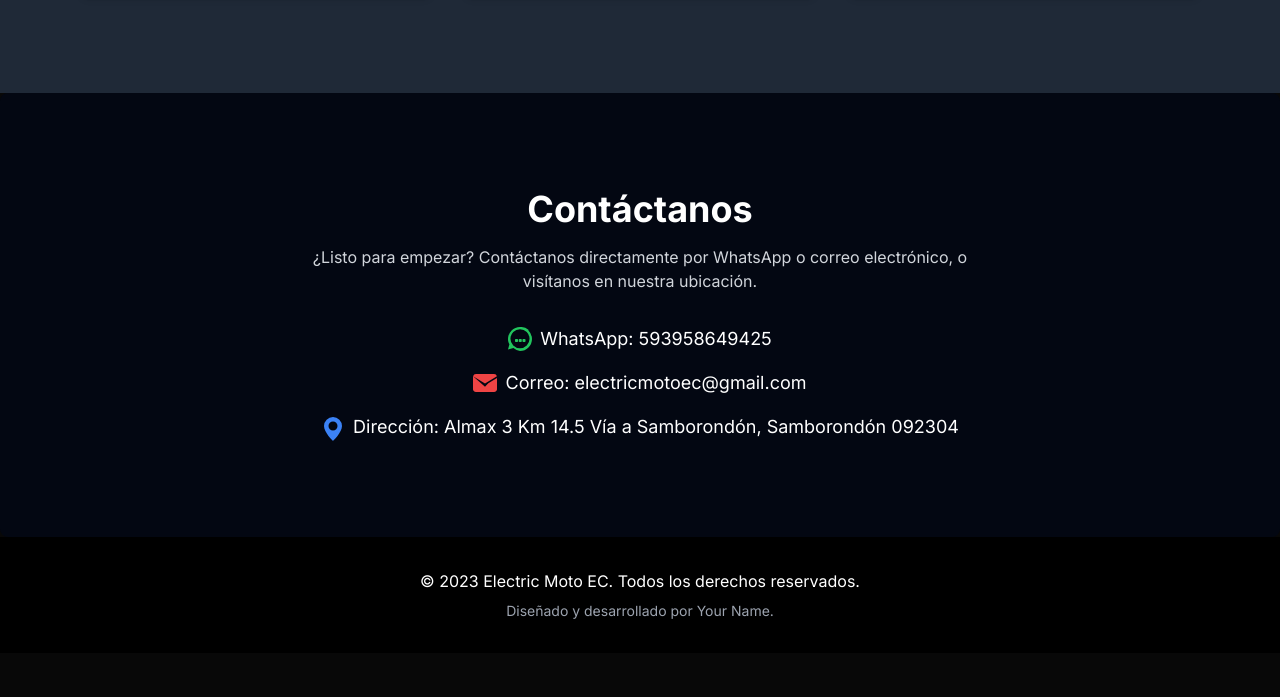
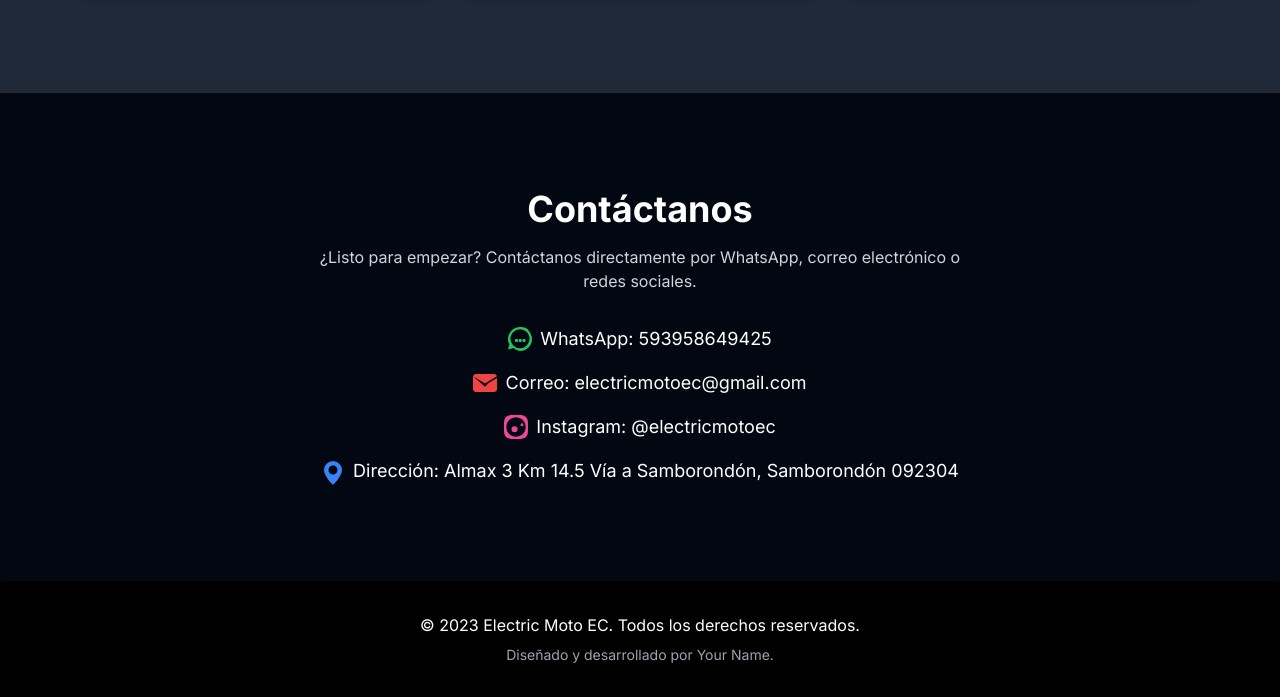
Before and after one commit to electricmotoec/Electricmotoec, a plain HTML site: page index.html in a window 1280 px wide. Shown: the part 1951-2648 px from the top of the page. Before the commit the page ends 2604 px from the top, so only its background shows below. Drawn offline with nearby package versions, Linux system fonts and the light colour scheme.

Commit message:
Update index.html

```diff
--- a/index.html
+++ b/index.html
@@ -161,7 +161,7 @@
             <div class="container mx-auto px-4 text-center">
                 <h2 class="text-3xl md:text-4xl font-bold mb-4">Contáctanos</h2>
                 <p class="text-gray-300 mb-8 max-w-2xl mx-auto">
-                    ¿Listo para empezar? Contáctanos directamente por WhatsApp o correo electrónico, o visítanos en nuestra ubicación.
+                    ¿Listo para empezar? Contáctanos directamente por WhatsApp, correo electrónico o redes sociales.
                 </p>
                 <div class="space-y-4">
                     <p class="flex items-center justify-center text-lg">
@@ -176,6 +176,13 @@
                             <path d="M.05 3.555A2 2 0 0 1 2 2h12a2 2 0 0 1 1.95 1.555L8 8.414.05 3.555zM0 4.697v7.04A2 2 0 0 0 2 14h12a2 2 0 0 0 2-2.262V4.697l-5.803 3.54L8 10.435.05 3.555z"/>
                         </svg>
                         <a href="mailto:electromotoec@gmail.com" class="hover:underline">Correo: electricmotoec@gmail.com</a>
+                    </p>
+                    <p class="flex items-center justify-center text-lg">
+                        <svg xmlns="http://www.w3.org/2000/svg" fill="currentColor" class="w-6 h-6 mr-2 text-pink-500" viewBox="0 0 16 16">
+                            <path d="M8 0C5.829 0 5.556.01 4.703.048 3.85.088 3.269.222 2.76.42a3.917 3.917 0 0 0-1.417.923A3.927 3.927 0 0 0 .42 2.76C.222 3.268.087 3.85.048 4.7.01 5.555 0 5.827 0 8s.01 2.444.048 3.297c.04.853.174 1.434.372 1.942.206.526.478.972.923 1.417.444.445.89.719 1.416.923.509.198 1.09.333 1.942.372C5.555 15.99 5.827 16 8 16s2.444-.01 3.297-.048c.853-.04 1.434-.174 1.942-.372.526-.206.972-.478 1.417-.923.445-.445.719-.89.923-1.416.198-.509.333-1.09.372-1.942C15.99 10.445 16 10.173 16 8s-.01-2.445-.048-3.297c-.04-.852-.174-1.433-.372-1.941a3.927 3.927 0 0 0-.923-1.417A3.911 3.911 0 0 0 13.24.42c-.51-.198-1.092-.333-1.943-.372C10.443.01 10.17-.002 8-.002zm0 1.5a6.5 6.5 0 1 1 0 13 6.5 6.5 0 0 1 0-13z"/>
+                            <path d="M12 7.5a1 1 0 1 1 0-2 1 1 0 0 1 0 2zm-5 4a2 2 0 1 1 0-4 2 2 0 0 1 0 4zm2-2a.5.5 0 1 0-.5-.5.5.5 0 0 0 .5.5z"/>
+                        </svg>
+                        <a href="https://www.instagram.com/electricmotoec" target="_blank" class="hover:underline">Instagram: @electricmotoec</a>
                     </p>
                     <p class="flex items-start justify-center text-lg">
                         <svg xmlns="http://www.w3.org/2000/svg" fill="currentColor" class="w-6 h-6 mr-2 text-blue-500 flex-shrink-0 mt-1" viewBox="0 0 16 16">
```
